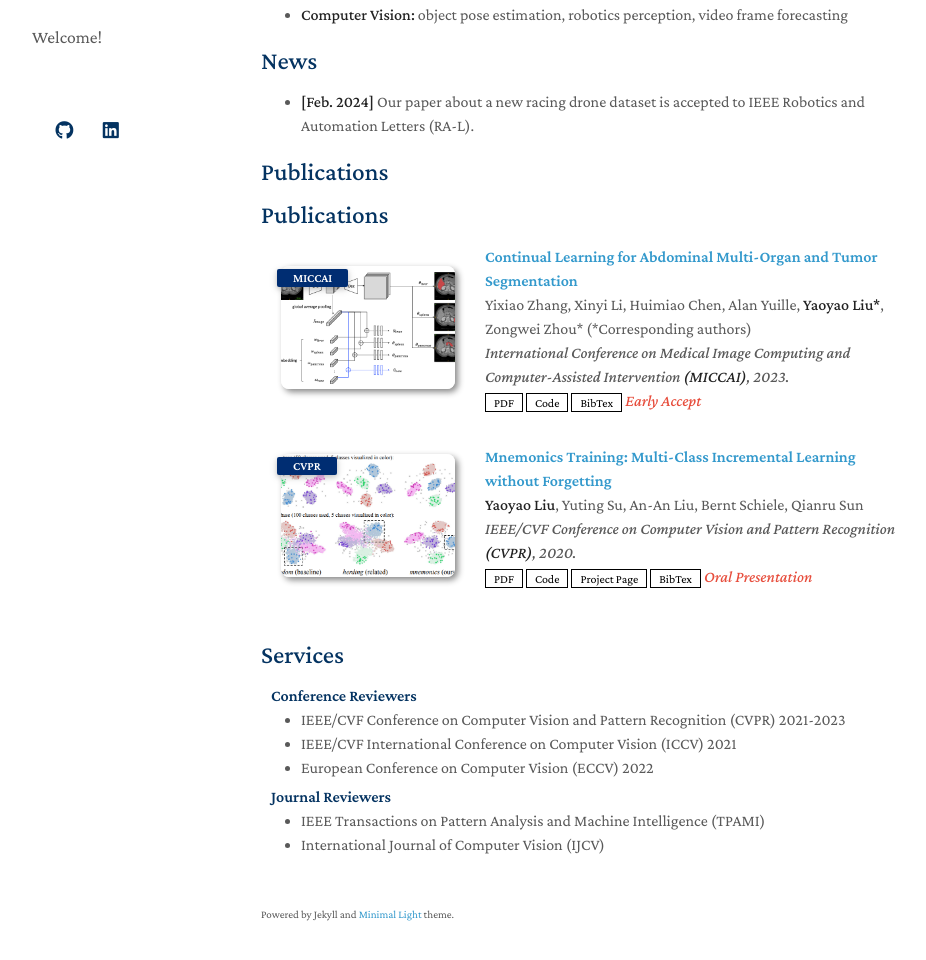
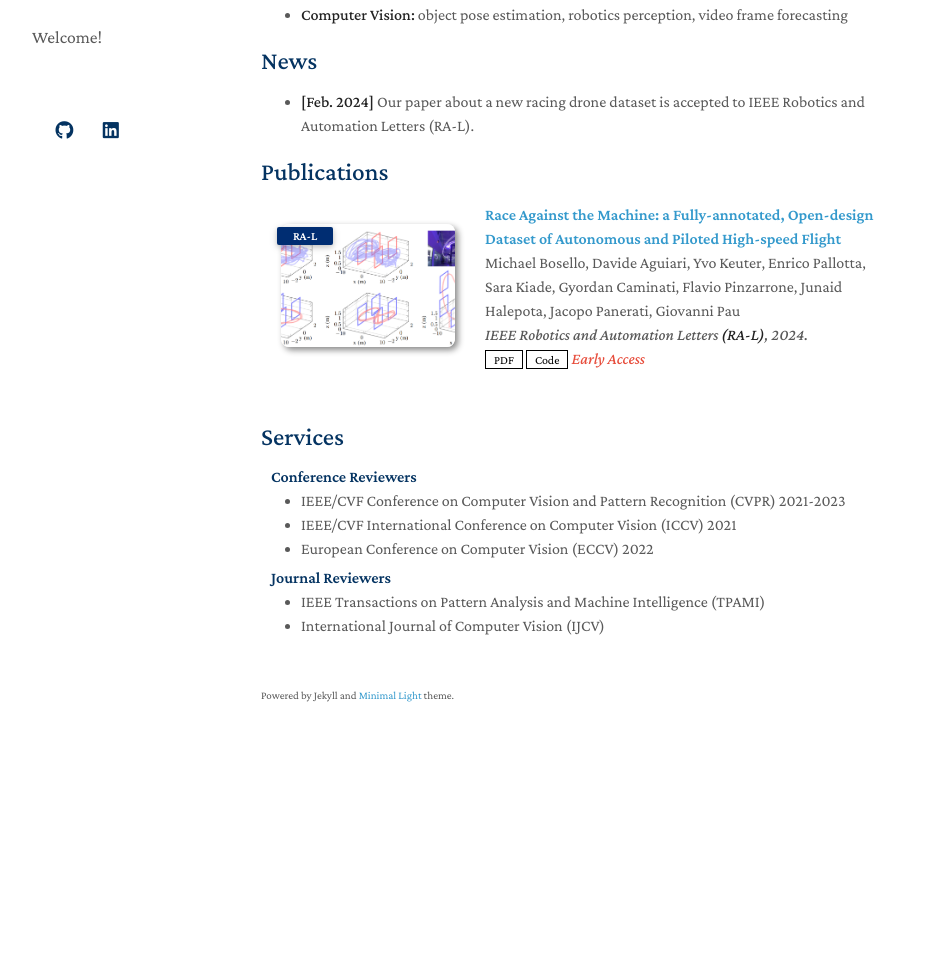
Before and after one commit to PallottaEnrico/pallottaenrico.github.io, a Jekyll site: the page built from index.md, in a window 1280 px wide and 1211 px high. Shown: the part 216-1176 px from the top of the window, without its empty margins (209-1135 px from the left). Built offline with Jekyll 4.4.1, drawn with Linux system fonts in a browser that asks for light colours; nearby versions of some CDN libraries; a style sheet for code colours, icons or effects is not loaded; our own code applies the rules of GitHub Pages for plain Markdown files.

Commit message:
Updated publications

```diff
--- a/_data/publications.yml
+++ b/_data/publications.yml
@@ -1,22 +1,12 @@
 main:
 
-  - title: Continual Learning for Abdominal Multi-Organ and Tumor Segmentation
-    authors: Yixiao Zhang, Xinyi Li, Huimiao Chen, Alan Yuille, <strong>Yaoyao Liu*</strong>, Zongwei Zhou* (*Corresponding authors)
-    conference_short: MICCAI
-    conference: International Conference on Medical Image Computing and Computer-Assisted Intervention <strong>(MICCAI)</strong>, 2023.
-    pdf: https://arxiv.org/pdf/2306.00988.pdf
-    code: https://github.com/MrGiovanni/ContinualLearning
-    bibtex: https://bib.yliu.me/MICCAI23.txt
-    image: ./assets/img/teaser_example_2.png
-    notes: Early Accept
-
-  - title: "Mnemonics Training: Multi-Class Incremental Learning without Forgetting"
-    authors: <strong>Yaoyao Liu</strong>, Yuting Su, An-An Liu, Bernt Schiele, Qianru Sun
-    conference_short: CVPR
-    conference: IEEE/CVF Conference on Computer Vision and Pattern Recognition <strong>(CVPR)</strong>, 2020.
-    pdf: https://arxiv.org/pdf/2002.10211.pdf
-    code: https://github.com/yaoyao-liu/class-incremental-learning/tree/main/mnemonics-training
-    page: https://class-il.mpi-inf.mpg.de/mnemonics/
-    bibtex: https://class-il.mpi-inf.mpg.de/mnemonics/
-    notes: Oral Presentation
-    image: ./assets/img/teaser_example.png
+  - title: "Race Against the Machine: a Fully-annotated, Open-design Dataset of Autonomous and Piloted High-speed Flight"
+    authors: Michael Bosello, Davide Aguiari, Yvo Keuter, Enrico Pallotta, Sara Kiade, Gyordan Caminati, Flavio Pinzarrone, Junaid Halepota, Jacopo Panerati, Giovanni Pau
+    conference_short: RA-L
+    conference: IEEE Robotics and Automation Letters <strong>(RA-L)</strong>, 2024.
+    pdf: https://arxiv.org/pdf/2311.02667.pdf
+    code: https://arxiv.org/pdf/2311.02667.pdf
+#    bibtex: https://bib.yliu.me/MICCAI23.txt
+    bibtex:
+    image: ./assets/img/drone_dataset.png
+    notes: Early Access
--- a/index.md
+++ b/index.md
@@ -21,8 +21,6 @@ For the moment you can refer to LinkedIn, GitHub or Google Scholar.
 
 [//]: # (- **[Mar. 2019]** Our paper about few-shot learning is accepted to CVPR 2019.)
 
-## Publications
-
 {% include_relative _includes/publications.md %}
 
 
```
Also changed, not shown: assets/img/drone_dataset.png (added).
